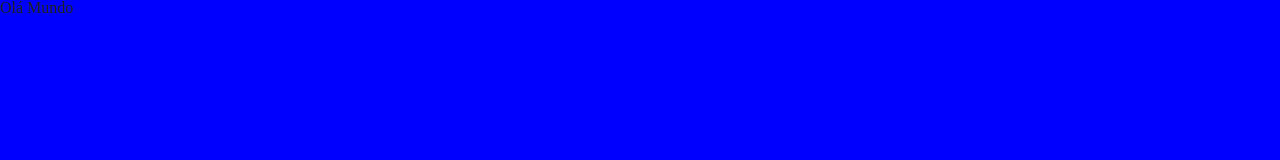
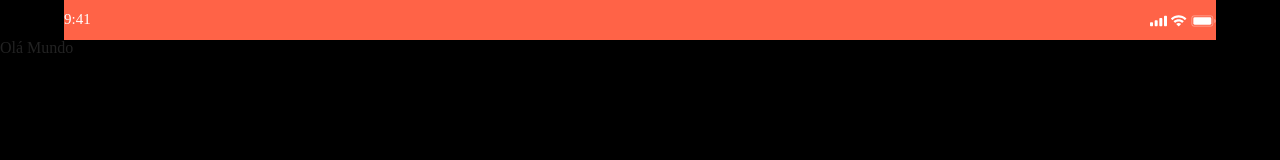
Before and after one commit to EdsonTomasDev/Clone_NetFlix, a plain HTML site: page index.html in a window 1280 px wide. Drawn offline with Linux system fonts and the light colour scheme.

Commit message:
Feat: status_bar

```diff
--- a/index.html
+++ b/index.html
@@ -8,6 +8,16 @@
     <title>Clone-NetFlix</title>
 </head>
 <body>
+    <div class="status-bar">
+        <p class="status-bar__time">9:41</p>
+        <div>
+            <img src="./assets/icons/celular_connection.svg" alt="Conexão Celular">
+            <img src="./assets/icons/wifi.svg" alt="Wifi">
+            <img src="./assets/icons/batery.svg" alt="Bateria">
+
+        </div>
+
+    </div>
     <h1>Olá Mundo</h1>
     <!-- PAREI EM 20 MINUTOS DO DIA 2 -->
 </body>
--- a/styles/components/status_bar.css
+++ b/styles/components/status_bar.css
@@ -1,3 +1,13 @@
-body {
-    background-color: blue;
+.status-bar {
+    background-color: tomato;
+    display: flex;
+    justify-content: space-between;
+    width: 90%;
+    margin: 0 auto;
+    padding-top: 12px;
+    padding-bottom: 12px;
 }
+
+.status-bar__time {
+    font-size: 15px;
+}
--- a/styles/pages/index.css
+++ b/styles/pages/index.css
@@ -1,3 +1,2 @@
-@import url('https://fonts.googleapis.com/css2?family=Roboto:wght@400;500;700&display=swap');
+@import '../utils/general.css';
 @import '../components/status_bar.css';
-@import '../utils/reset.css';
--- /dev/null
+++ b/styles/utils/general.css
@@ -0,0 +1,7 @@
+@import url('https://fonts.googleapis.com/css2?family=Roboto:wght@400;500;700&display=swap');
+@import '../utils/reset.css';
+body {
+    background-color: #000000;
+}
+
+p { color: white;}
```
Also changed, not shown: assets/icons/batery.svg (added), assets/icons/celular_connection.svg (added), assets/icons/wifi.svg (added).
